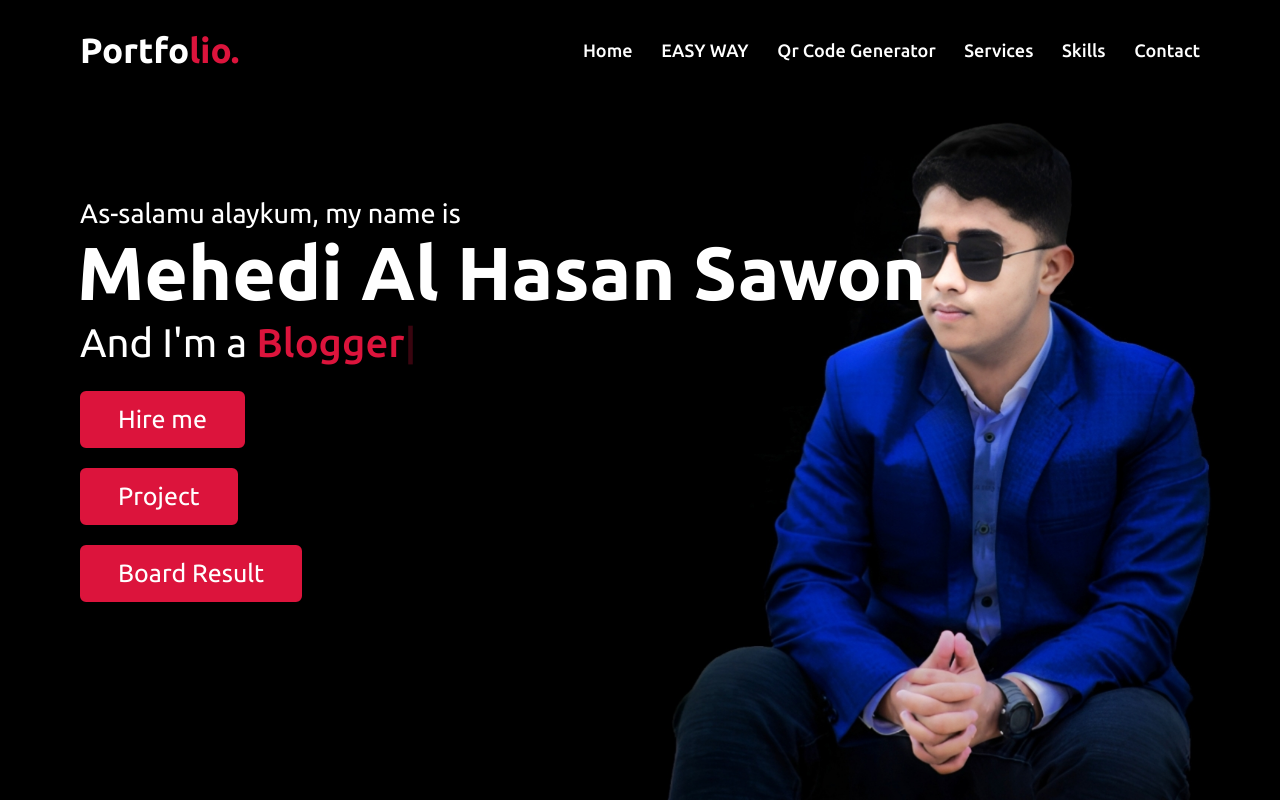
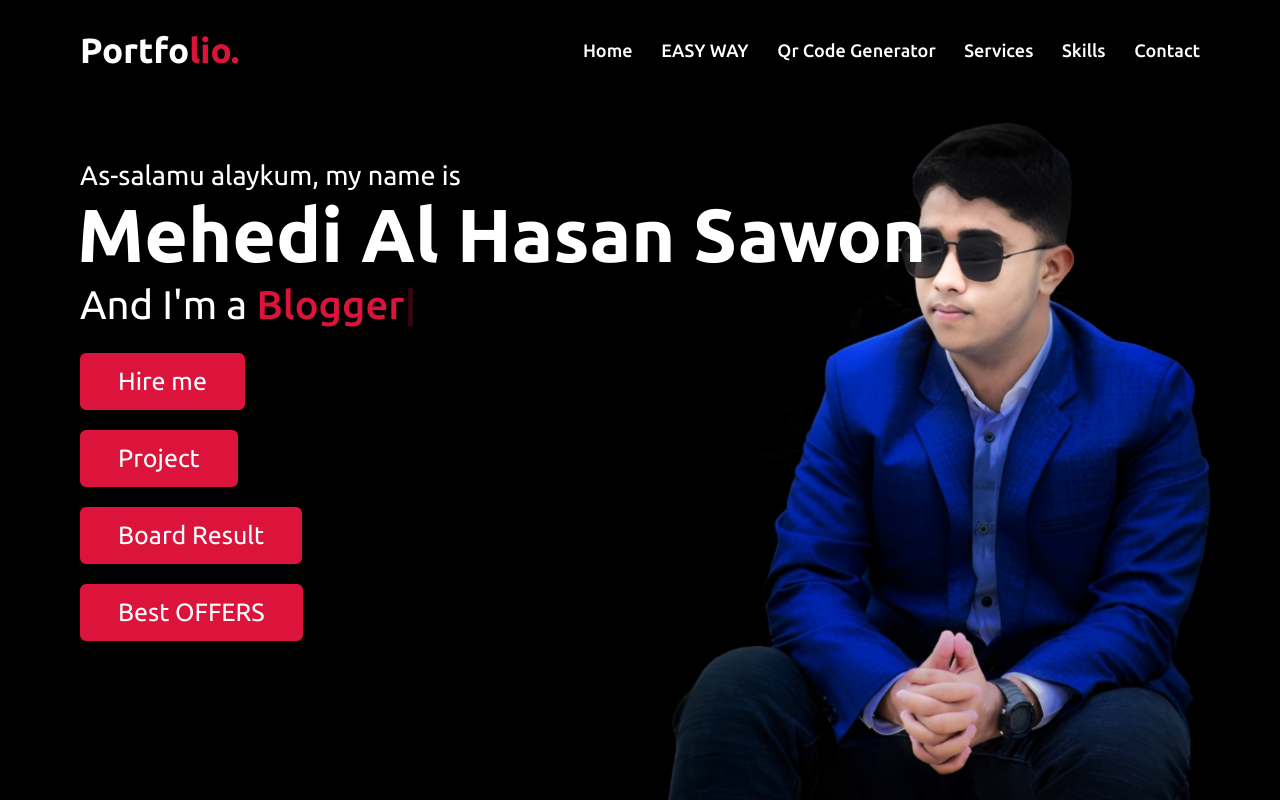
Before and after one commit to sawon21/mehedialhasansawon21, a plain HTML site: page index.html in a window 1280 px wide. Shown: the top 801 px of the page. Drawn offline with nearby package versions, Linux system fonts and the light colour scheme.

Commit message:
Update index.html

```diff
--- a/index.html
+++ b/index.html
@@ -62,7 +62,8 @@
                 <div class="text-3">And I'm a <span class="typing"></span></div>
                 <a href="https://m.me/mehedialhasan21sawon">Hire me</a> <br>
 <a href="Card.html "> Project </a> <br>
-                <a href="Result.html">Board Result</a>
+                <a href="Result.html">Board Result</a> <br>
+<a href="Result.html">Best OFFERS </a>
             </div>
         </div>
     </section>
```
